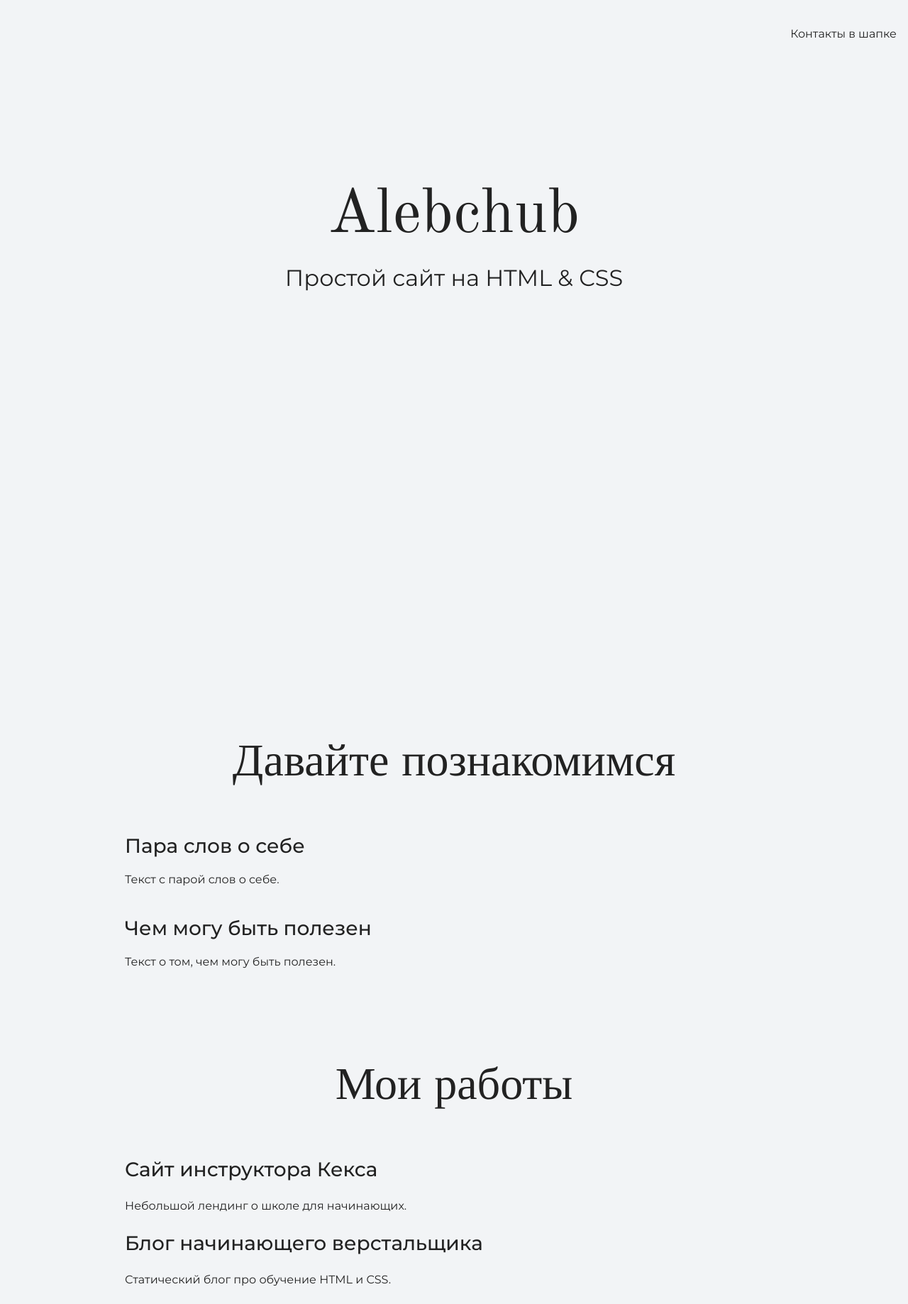
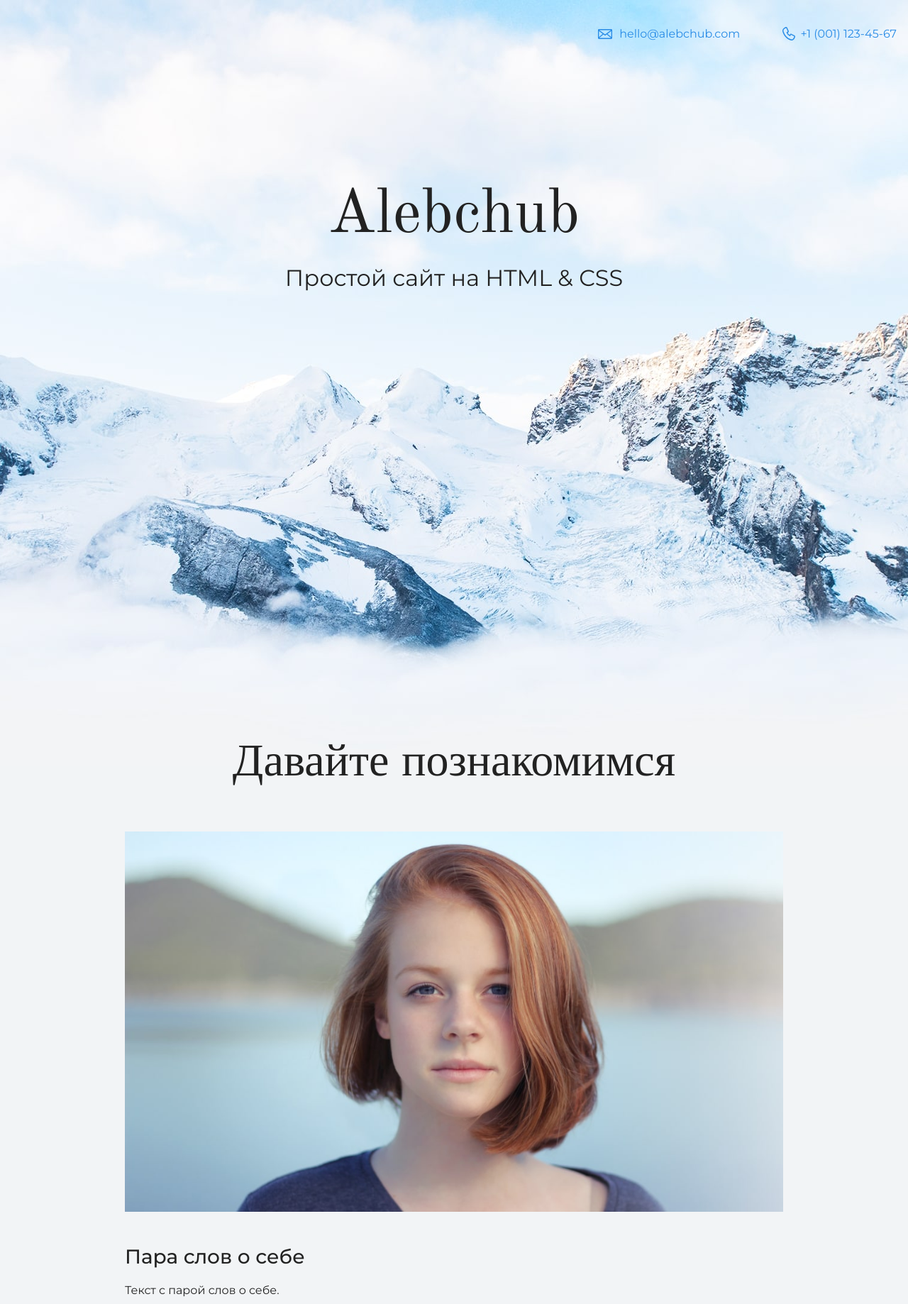
Before and after one commit to alebchub/html-site, a plain HTML site: page index.html in a window 1280 px wide. Shown: the top 1838 px of the page at 71% size. Drawn offline with nearby package versions, Linux system fonts and the light colour scheme.

Commit message:
IMG added
added images and links

```diff
--- a/index.html
+++ b/index.html
@@ -10,7 +10,8 @@
   <body>
     <header class="page-header">
       <div class="container">
-        Контакты в шапке
+        <a class="header-email" href="mailto:hello@alebchub.com">hello@alebchub.com</a>
+        <a class="header-phone" href="tel:+10011234567">+1 (001) 123-45-67</a>
       </div>
     </header>
 
@@ -24,6 +25,9 @@
     <section class="intro">
       <div class="container">
         <h2 class="subheading">Давайте познакомимся</h2>
+        <figure class="user-image">
+          <img src="files/user.jpg" width="928" height="536" alt="Фотография Alebchub">
+        </figure>
         <h3>Пара слов о себе</h3>
         <p>Текст с парой слов о себе.</p>
         <h3>Чем могу быть полезен</h3>
@@ -36,7 +40,11 @@
         <h2 class="subheading">Мои работы</h2>
 
         <h3>Сайт инструктора Кекса</h3>
+        <figure class="project-image">
+          <img src="files/project.jpg" width="928" height="536" alt="Cайт инструктора Кекса">
+        </figure>
         <p>Небольшой лендинг о школе для начинающих.</p>
+        <a class="button" href="source/project/index.html">Открыть страницу</a>
 
         <h3>Блог начинающего верстальщика</h3>
         <p>Статический блог про обучение HTML и CSS.</p>
@@ -45,7 +53,8 @@
 
     <footer class="page-footer">
       <div class="container">
-        Контакты в подвале
+        <a class="footer-email" href="mailto:hello@alebchub.com">hello@alebchub.com</a>
+        <a class="footer-phone" href="tel:+10011234567">+1 (001) 123-45-67</a>
       </div>
     </footer>
   </body>
```
Also changed, not shown: files/project.jpg (added), files/user.jpg (added), img/hero-bg.jpg (added), img/icon-css.svg (added), img/icon-email-footer.svg (added), img/icon-email-header.svg (added), img/icon-html.svg (added), img/icon-phone-footer.svg (added), img/icon-phone-header.svg (added).
